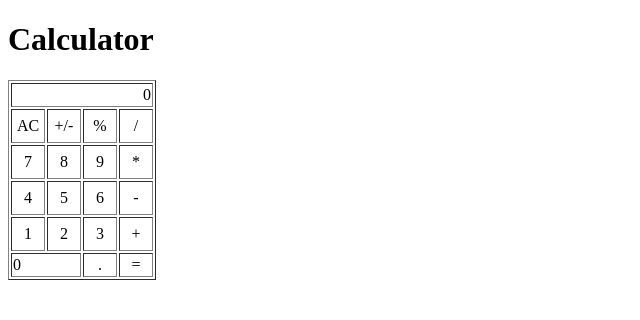
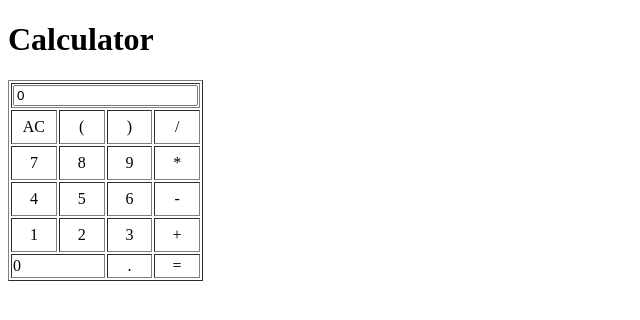
Before and after one commit to Oanekrif/Calculator, a plain HTML site: page index.html in a window 1280 px wide. Both pictures are taken after a click on the element "AC". Shown: the whole page, without its empty margins (0-640 px from the left). Drawn offline with Linux system fonts and the light colour scheme.

Commit message:
Add an input and fix sume bugs

```diff
--- a/index.html
+++ b/index.html
@@ -10,14 +10,16 @@
     <table border="1">
         <thead>
             <tr>
-                <td colspan="4" align="right" height="20" id="result">0</td>
+                <td colspan="4" height="20">
+                    <input type="textbox" id="result" width="200px" value="0">
+                </td>
             </tr>
         </thead>
         <tbody>
             <tr>
                 <td width="30" height="30" align="center" id="clear">AC</td>
-                <td width="30" align="center" id="sign">+/-</td>
-                <td width="30" align="center" id="perc">%</td>
+                <td width="30" align="center" id="rightp">(</td>
+                <td width="30" align="center" id="leftp">)</td>
                 <td width="30" align="center" id="div">/</td>
             </tr>
             <tr>
@@ -51,22 +53,23 @@
 
             let result = document.getElementById("result");
             let obj = e.target;
-            result.textContent = result.textContent + obj.textContent ;
+            result.value = result.value + obj.textContent ;
         }
 
         function printDigit(e){
 
             let result = document.getElementById("result");
             let obj = e.target;
-            if (result.textContent == 0){
-                result.textContent = obj.textContent;
+            if (result.value == 0){
+                result.value = obj.textContent;
             }else{
-                result.textContent = result.textContent + obj.textContent ;
+                result.value = result.value + obj.textContent ;
             }
         }
 
+
         function clearScreen(e){
-            document.getElementById("result").textContent = 0;
+            document.getElementById("result").value = 0;
         }
 
 
@@ -88,6 +91,8 @@
         let decimal = document.getElementById("decimal");
         let clear = document.getElementById("clear");
         let equal = document.getElementById("equal");
+        let rightp = document.getElementById("rightp");
+        let leftp= document.getElementById("leftp");
 
         num0.addEventListener("click",printDigit);
         num1.addEventListener("click",printDigit);
@@ -104,11 +109,13 @@
         mult.addEventListener("click",printSymbol);
         div.addEventListener("click",printSymbol);
         decimal.addEventListener("click",printSymbol);
+        rightp.addEventListener("click",printSymbol);
+        leftp.addEventListener("click",printSymbol);
 
         //clear.addEventListener("click", e => document.getElementById("result").textContent = 0);
         clear.addEventListener("click",clearScreen);
 
-        equal.addEventListener("click", e => result.textContent = eval(result.textContent ));
+        equal.addEventListener("click", e => result.value = eval(result.value ));
 
     </script>
 </body>
```
